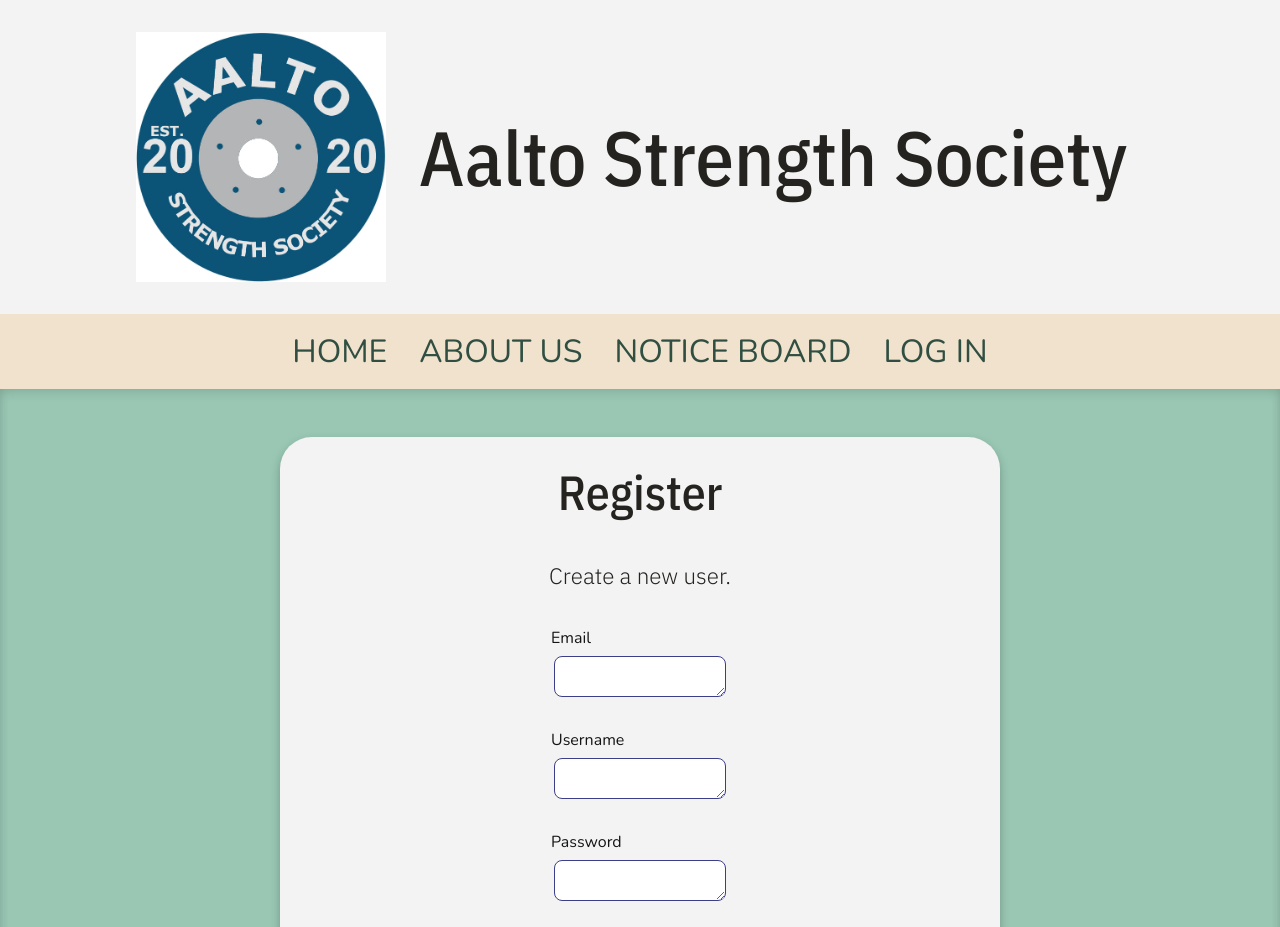
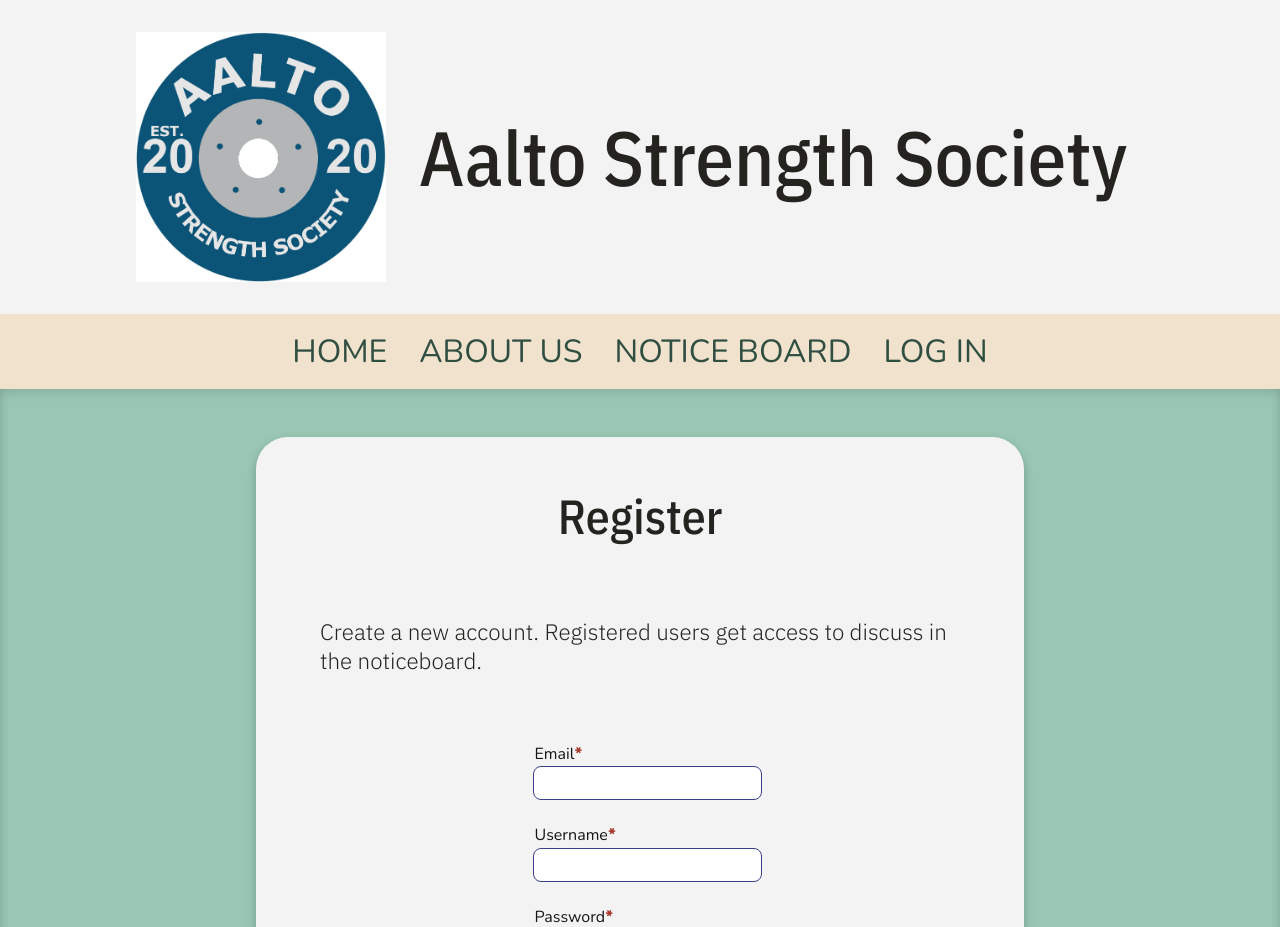
Before and after one commit to Testodus/Aalto-Strength-Society, a React (Create React App) app in the folder client/: page /register in a window 1280 px wide. Shown: the top 927 px of the page. Built offline with nearby package versions, Linux system fonts and the light colour scheme.

Commit message:
style form-elemetns and divs

```diff
--- a/client/src/components/Navbar.tsx
+++ b/client/src/components/Navbar.tsx
@@ -34,7 +34,7 @@ const FullWidthDiv = styled.div`
 
 const SecondaryNavbarContainer = styled.nav`
   max-width: 62rem;
-  widht: max-content;
+  width: max-content;
   height: max-content;
   display: flex;
   justify-content: center;
@@ -92,7 +92,7 @@ const NavButton = styled.button`
 
   @media only screen and (min-width: 640px) {
     display: none;
-    widht: 0;
+    width: 0;
     height: 0;
   }
 `;
--- a/client/src/pages/components/BasicFrame.tsx
+++ b/client/src/pages/components/BasicFrame.tsx
@@ -5,7 +5,7 @@ import {
   Heading2,
   Bodytext,
   RoundDivLarge,
-  Padding2Rem,
+  PaddingEl,
 } from '../../styles/shared-styles';
 
 const ContentFrame = styled.div`
@@ -41,14 +41,14 @@ const BasicFrame = ({ topic }: BasicFrameProps) => {
   return (
     <RoundDivLarge>
       <ContentFrame>
-        <Padding2Rem>
+        <PaddingEl>
           {Title ? <Heading2>{Title}</Heading2> : null}
           {TextContent?.length
             ? TextContent.map((text, i) => (
                 <Bodytext key={'basic-text-' + i}>{text}</Bodytext>
               ))
             : null}
-        </Padding2Rem>
+        </PaddingEl>
       </ContentFrame>
     </RoundDivLarge>
   );
--- a/client/src/pages/loginpage/Login.tsx
+++ b/client/src/pages/loginpage/Login.tsx
@@ -12,6 +12,7 @@ import {
   WarningText,
   SecondaryButton,
   FormStyle,
+  PaddingEl,
 } from '../../styles/shared-styles';
 
 /**
@@ -46,7 +47,9 @@ const Login = () => {
     <FullWidthDiv>
       <RoundDivMedium>
         <Heading2>Login</Heading2>
-        <Bodytext>Here you can log in to the ASS-website.</Bodytext>
+        <PaddingEl>
+          <Bodytext>Here you can log in to the ASS-website.</Bodytext>
+        </PaddingEl>
         <FormStyle onSubmit={onSubmit}>
           {noMatch ? (
             <WarningText>Email or password was not valid</WarningText>
--- a/client/src/pages/noticeboard/Noticeboard.tsx
+++ b/client/src/pages/noticeboard/Noticeboard.tsx
@@ -49,8 +49,8 @@ const NoticesContainer = styled.div`
   display: grid;
   grid-template-columns: repeat(auto-fill, minmax(225px, 1fr));
   grid-gap: 2rem;
-  max-widht: 50rem;
-  widht: 100%;
+  max-width: 50rem;
+  width: 100%;
   margin: 2rem;
   padding-bottom: 1rem;
 
--- a/client/src/pages/register/Register.tsx
+++ b/client/src/pages/register/Register.tsx
@@ -12,6 +12,7 @@ import {
   FormLabel,
   DetailText,
   SecondaryButton,
+  PaddingEl,
 } from '../../styles/shared-styles';
 
 /**
@@ -62,7 +63,12 @@ const Register = () => {
     <FullWidthDiv>
       <RoundDivMedium>
         <Heading2>Register</Heading2>
-        <Bodytext>Create a new user.</Bodytext>
+        <PaddingEl>
+          <Bodytext>
+            Create a new account. Registered users get access to discuss in the
+            noticeboard.
+          </Bodytext>
+        </PaddingEl>
         <FormStyle onSubmit={onSubmit}>
           {flawedFields.length ? (
             <WarningText>
@@ -71,7 +77,9 @@ const Register = () => {
             </WarningText>
           ) : null}
           <FormInputContainer>
-            <FormLabel htmlFor="email">Email</FormLabel>
+            <FormLabel htmlFor="email">
+              Email<WarningText>*</WarningText>
+            </FormLabel>
             <FormInput
               id="email"
               value={inputValues.email}
@@ -81,7 +89,9 @@ const Register = () => {
             />
           </FormInputContainer>
           <FormInputContainer>
-            <FormLabel htmlFor="username">Username</FormLabel>
+            <FormLabel htmlFor="username">
+              Username<WarningText>*</WarningText>
+            </FormLabel>
             <FormInput
               id="username"
               value={inputValues.username}
@@ -91,7 +101,9 @@ const Register = () => {
             />
           </FormInputContainer>
           <FormInputContainer>
-            <FormLabel htmlFor="password">Password</FormLabel>
+            <FormLabel htmlFor="password">
+              Password<WarningText>*</WarningText>
+            </FormLabel>
             <FormInput
               id="password"
               value={inputValues.password}
--- a/client/src/styles/shared-styles.ts
+++ b/client/src/styles/shared-styles.ts
@@ -72,6 +72,7 @@ export const WarningText = styled.p`
 
   font-family: 'Nunito', sans-serif;
   font-weight: bold;
+  margin: 0;
 `;
 
 // Buttons
@@ -119,6 +120,8 @@ export const FormLabel = styled.label`
   font-family: 'Nunito', sans-serif;
   font-weight: 300;
   margin: 0.1rem;
+  display: flex;
+  flex-direction: row;
 `;
 
 export const FormTextarea = styled.textarea`
@@ -129,20 +132,24 @@ export const FormTextarea = styled.textarea`
   min-height: 2rem;
   resize: both;
   overflow: hidden;
+  width: 90%;
 `;
 
-export const FormInput = styled.textarea`
+export const FormInput = styled.input`
   border: 1px solid #3d3e8a;
   border-radius: 0.5rem;
-  margin: 0.3rem;
-  padding: 0.3rem;
+  padding: 0rem 0.4rem;
   overflow: hidden;
+  max-width: 15rem;
+  width: 100%;
+  height: 2rem;
 `;
 
 export const FormInputContainer = styled.div`
   display: flex;
   flex-direction: column;
-  margin: 0.8rem;
+  margin: 0.7rem;
+  width: 100%;
 `;
 
 export const FormStyle = styled.form`
@@ -150,7 +157,8 @@ export const FormStyle = styled.form`
   flex-direction: column;
   align-items: center;
   justify-content: center;
-  width: min-content;
+  widht: 100%;
+  max-width: 30rem;
 `;
 
 // DIVS
@@ -160,12 +168,17 @@ export const RoundDivMedium = styled.div`
   border-radius: 2rem;
   max-width: 44rem;
   width: 100%;
-  padding: 0.5rem;
+  padding: 2rem;
   display: flex;
   align-items: center;
   justify-content: center;
   flex-direction: column;
   box-shadow: 0 0.3rem 0.6rem 0 rgba(0, 0, 0, 0.25);
+  @media only screen and (max-width: 640px) {
+    width: 90%;
+    margin: 1.5%;
+    padding: 0.5rem;
+  }
 `;
 
 export const RoundDivLarge = styled.div`
@@ -174,7 +187,7 @@ export const RoundDivLarge = styled.div`
   width: 100%;
   max-width: 62rem;
   margin: 0.2rem;
-  padding: 0.5rem;
+  padding: 1.5rem 0;
   display: flex;
   align-items: center;
   justify-content: center;
@@ -182,8 +195,9 @@ export const RoundDivLarge = styled.div`
   box-shadow: 0 0.3rem 0.6rem 0 rgba(0, 0, 0, 0.25);
 
   @media only screen and (max-width: 640px) {
-    widht: 97%;
+    width: 97%;
     margin: 1.5%;
+    padding: 0.5rem;
   }
 `;
 
@@ -196,10 +210,13 @@ export const FullWidthDiv = styled.div`
   align-items: center;
   flex-direction: column;
   @media only screen and (max-width: 500px) {
-    padding: 0rem 1rem;
+    padding: 0rem;
   }
 `;
 
-export const Padding2Rem = styled.div`
+export const PaddingEl = styled.div`
   padding: 2rem;
+  @media only screen and (max-width: 500px) {
+    padding: 1rem;
+  }
 `;
```
